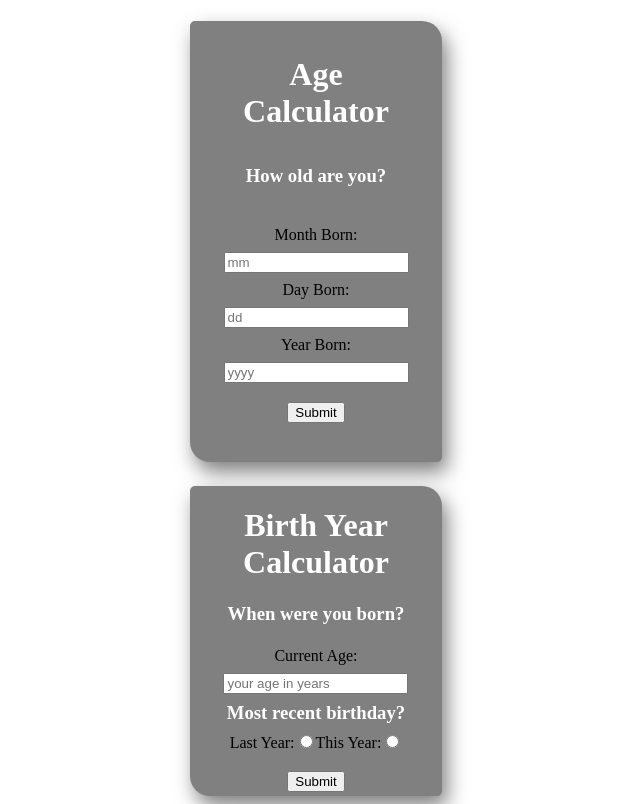
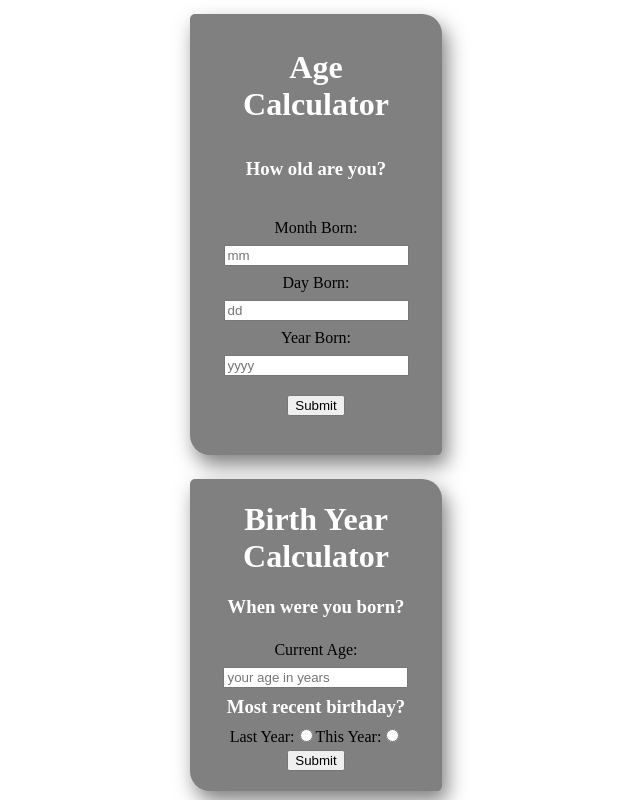
Before and after one commit to wayland-i/scripting-practice, a React (Create React App) app in the folder age-calculator/: page / in a window 1280 px wide. Shown: the whole page, without its empty margins (324-964 px from the left). Built offline with nearby package versions, Linux system fonts and the light colour scheme.

Commit message:
span around radio inputs and margin fixes

```diff
--- a/age-calculator/src/Components/BirthYearCalculator.js
+++ b/age-calculator/src/Components/BirthYearCalculator.js
@@ -3,7 +3,7 @@ import React from 'react'
 function BirthYearCalculator() {
   return (
     <div className='BirthYearCalculator'>
-        <h1>Birth Year Calculator</h1>
+        <h1>Birth Year <br /> Calculator</h1>
         <h3>When were you born?</h3>
         <form>
             <label htmlFor='currentAge'>Current Age:</label>
@@ -18,7 +18,7 @@ function BirthYearCalculator() {
                 <input name='thisYear' type='radio'></input>
             </span>
 
-            <button type='submit'>Submit</button>
+            <button type='submit' id='birthSubmit'>Submit</button>
         </form>
     </div>
   )
--- a/age-calculator/src/index.css
+++ b/age-calculator/src/index.css
@@ -13,7 +13,7 @@
   text-align: center;
   box-shadow: 5px 10px 20px rgba(0, 0, 0, 0.5);
   border-radius: 5px 20px 5px 20px;
-  margin-top: 1%;
+  margin-top: .5%;
 }
 
 .AgeCalculator > *{
@@ -53,3 +53,9 @@ h3 {
   box-shadow: 5px 10px 20px rgba(0, 0, 0, 0.5);
   border-radius: 5px 20px 5px 20px;
 }
+
+.BirthYearCalculator > form > button {
+  margin: 0;
+  margin-bottom: 8%;
+
+}
```
